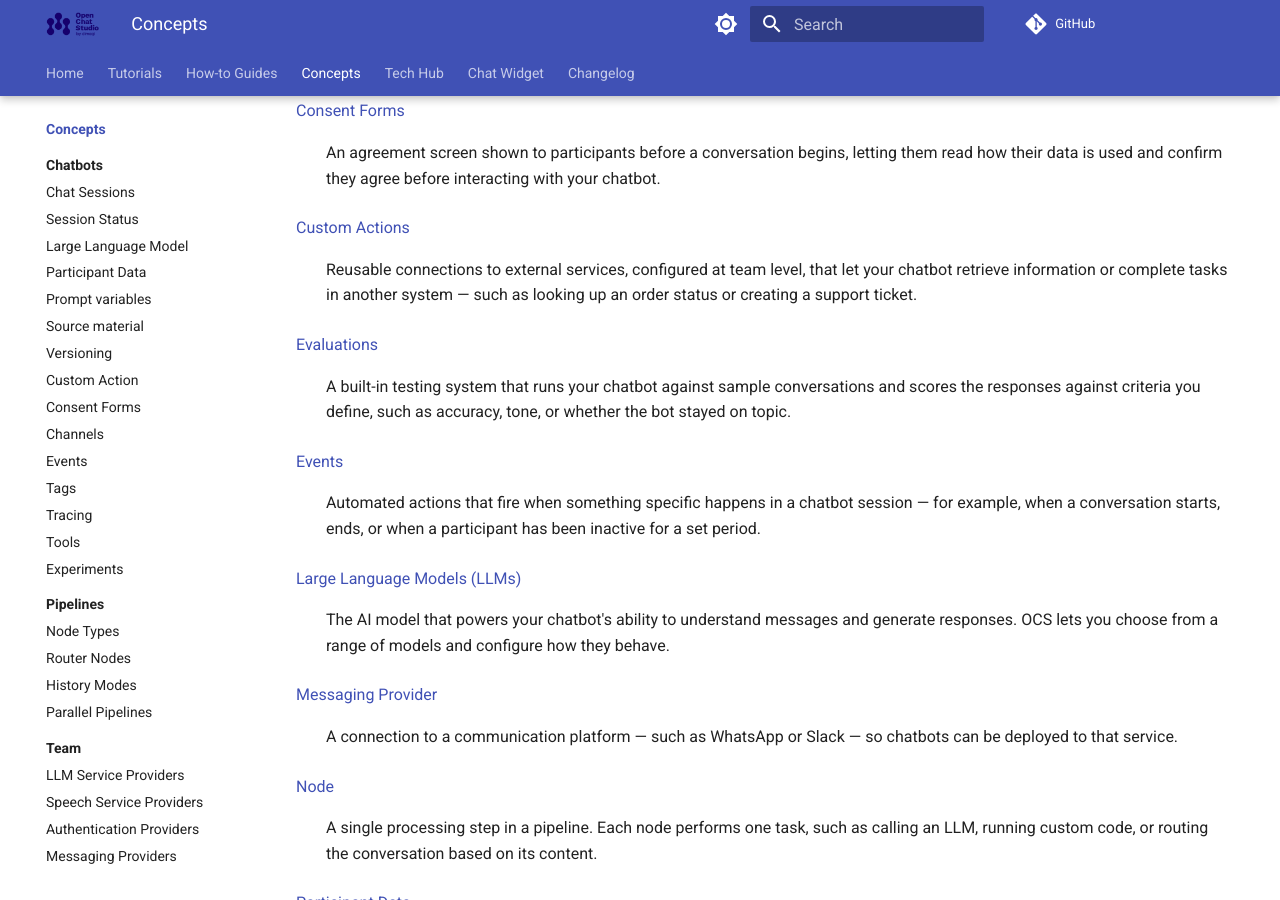
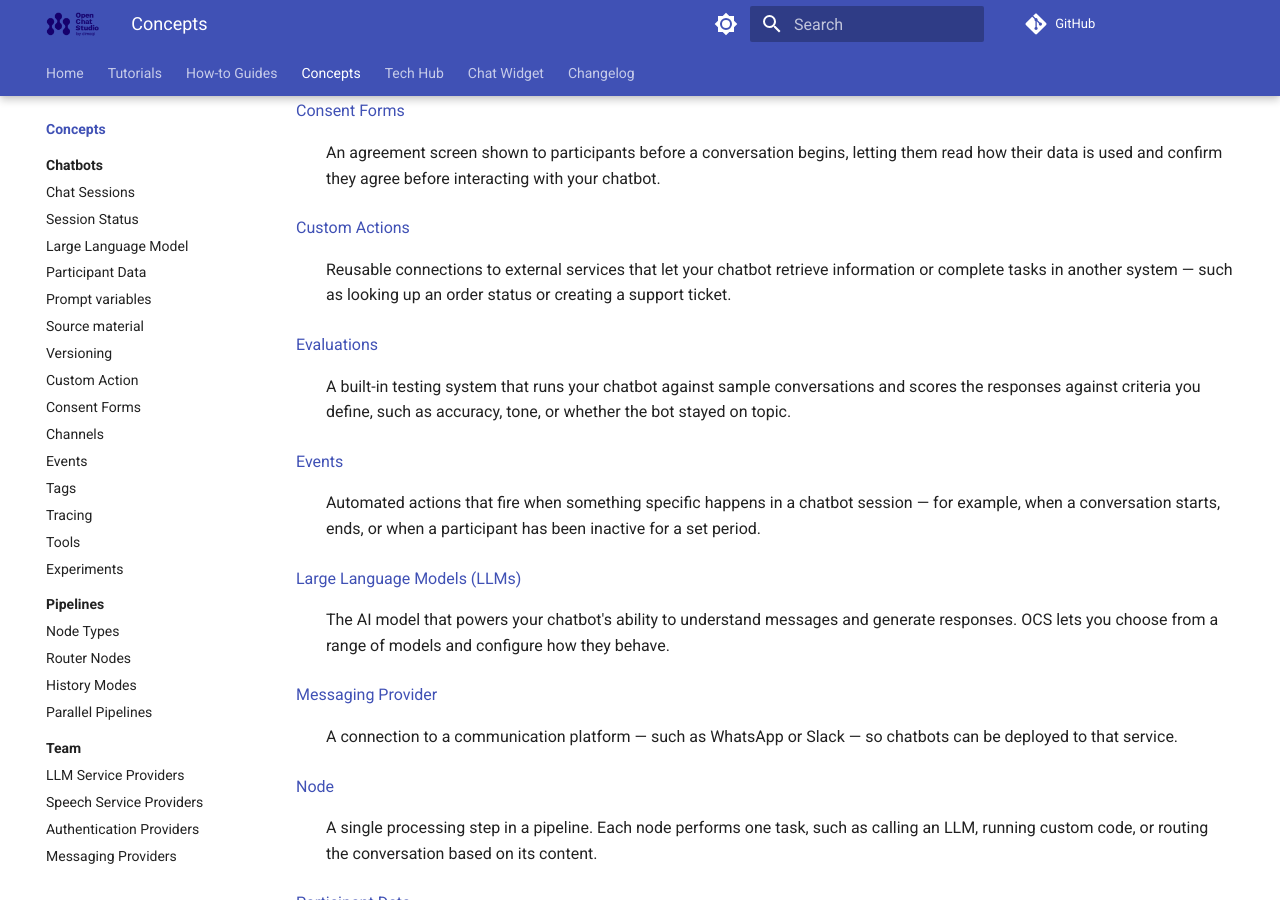
Before and after one commit to dimagi/open-chat-studio-docs, an MkDocs documentation site: the page built from docs/concepts/index.md, in a window 1280 px wide and 900 px high, scrolled down 988 px. Built offline with MkDocs 1.6.1 and Material for MkDocs 9.7.7, drawn with Linux system fonts in a browser that asks for light colours; a script that is not in the unit is left out; comment, search, counter and statistics services are not loaded.

Commit message:
review fix for Claude

```diff
--- a/docs/concepts/index.md
+++ b/docs/concepts/index.md
@@ -34,7 +34,7 @@ For step-by-step instructions on completing specific tasks, see the [How-to guid
 : An agreement screen shown to participants before a conversation begins, letting them read how their data is used and confirm they agree before interacting with your chatbot.
 
 [Custom Actions](llm_custom_action.md)
-: Reusable connections to external services, configured at team level, that let your chatbot retrieve information or complete tasks in another system — such as looking up an order status or creating a support ticket.
+: Reusable connections to external services that let your chatbot retrieve information or complete tasks in another system — such as looking up an order status or creating a support ticket.
 
 [Evaluations](evaluations/index.md)
 : A built-in testing system that runs your chatbot against sample conversations and scores the responses against criteria you define, such as accuracy, tone, or whether the bot stayed on topic.
```
